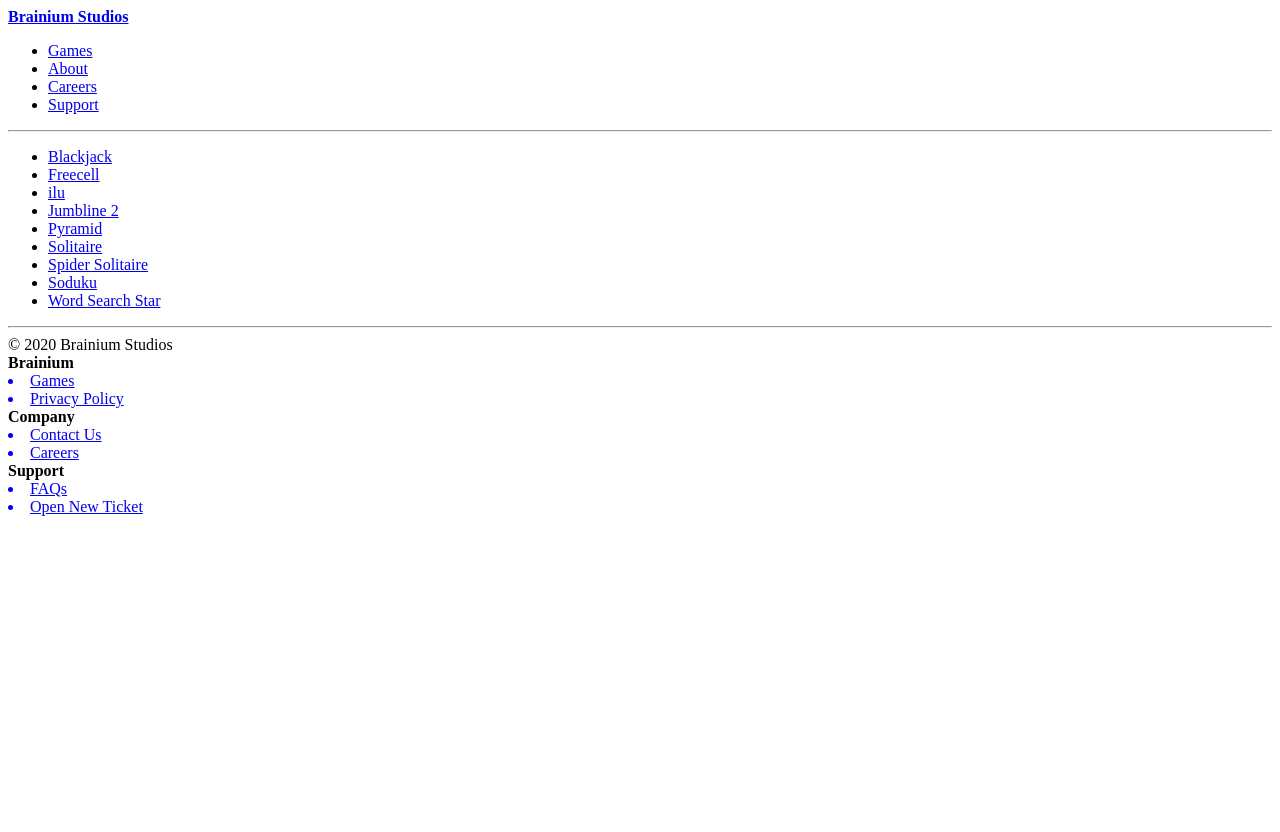
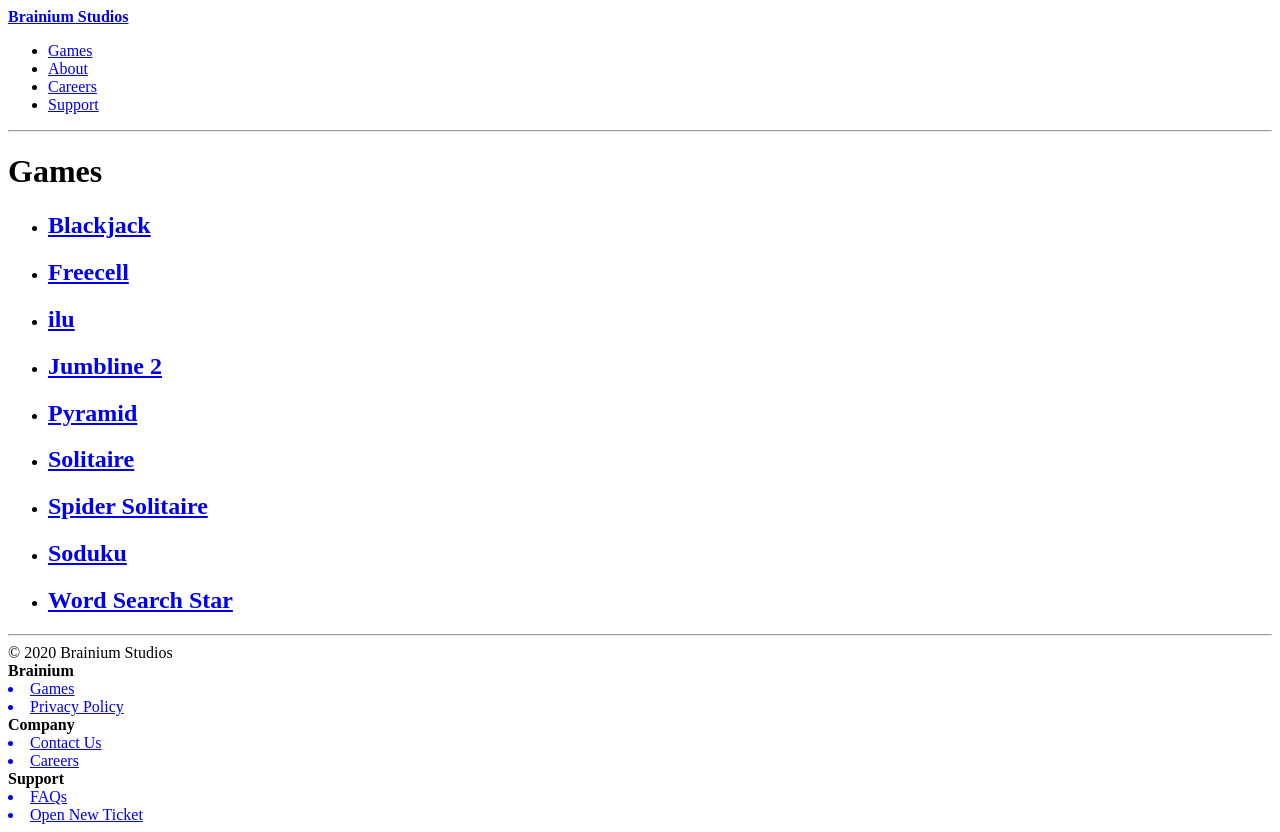
Before and after one commit to tylermcrobert/brainium-www, a Gatsby site: page /games in a window 1280 px wide. Before the commit the page ends 800 px from the top, so only its background shows below. Built offline with nearby package versions, Linux system fonts and the light colour scheme; Gatsby itself is replaced by a stand-in of ours.

Commit message:
Update games structure

```diff
--- a/src/pages/games.tsx
+++ b/src/pages/games.tsx
@@ -42,10 +42,13 @@ const Games = () => {
 
   return (
     <Layout title="Games">
+      <h1>Games</h1>
       <ul>
         {games.map(({ title, uid }) => (
           <li>
-            <Link to={`/games/${uid}`}>{title}</Link>
+            <h2>
+              <Link to={`/games/${uid}`}>{title}</Link>
+            </h2>
           </li>
         ))}
       </ul>
```
